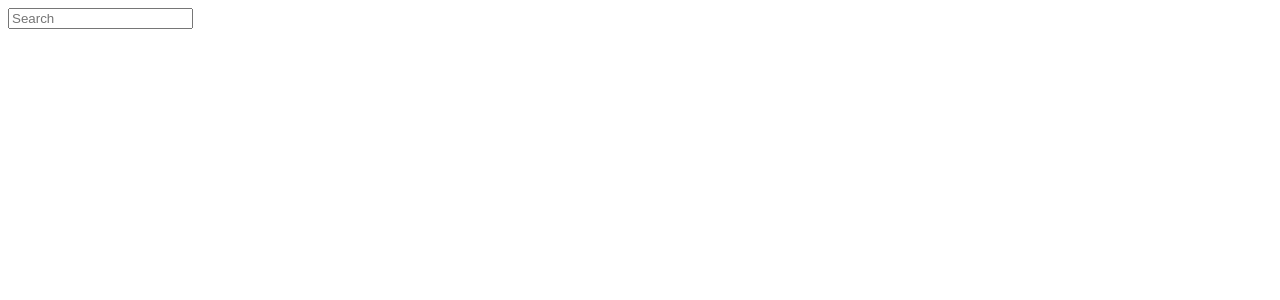
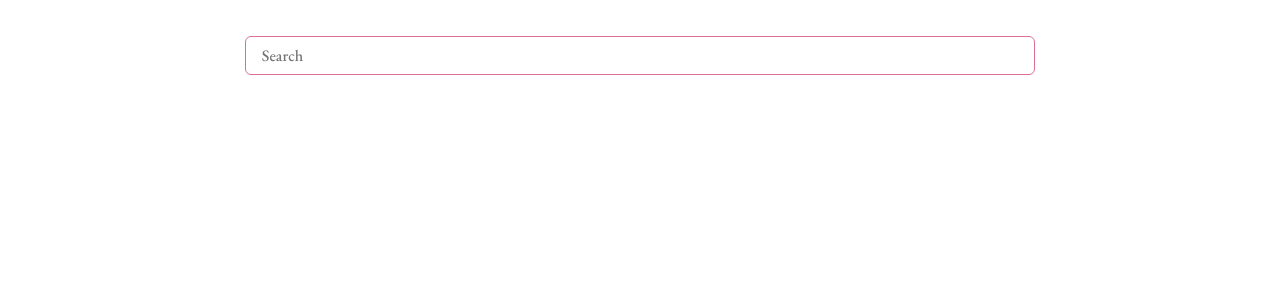
Before and after one commit to hassanShakur/unsplashify, a React (Create React App) app: page / in a window 1280 px wide. Shown: the top 300 px of the page. Built offline with nearby package versions, Linux system fonts and the light colour scheme.

Commit message:
Complete V1

```diff
--- a/package.json
+++ b/package.json
@@ -11,6 +11,7 @@
     "react-dom": "^18.2.0",
     "react-icons": "^4.7.1",
     "react-scripts": "5.0.1",
+    "react-spinners": "^0.13.8",
     "tailwindcss": "^3.2.4",
     "web-vitals": "^2.1.4"
   },
--- a/src/App.css
+++ b/src/App.css
@@ -1,3 +1,48 @@
 /* @tailwind base;
 @tailwind components;
 @tailwind utilities; */
+
+@import url('https://fonts.googleapis.com/css2?family=EB+Garamond:ital,wght@0,500;1,500&display=swap');
+
+* {
+  padding: 0;
+  margin: 0;
+  box-sizing: border-box;
+}
+
+body {
+  padding: 1rem;
+  font-family: 'EB Garamond', serif;
+  margin: 0 auto;
+  max-width: 1200px;
+}
+
+form {
+  margin: 1rem;
+  padding: 0.3rem;
+  display: grid;
+  place-items: center;
+}
+
+form input {
+  padding: 0.5rem 1rem;
+  border-radius: 5px;
+  outline: 1px solid palevioletred;
+  border: none;
+  width: 70%;
+  font-size: medium;
+  font-weight: 500;
+  font-family: 'EB Garamond', serif;
+}
+
+.container {
+  display: grid;
+  grid-template-columns: repeat(auto-fill, minmax(230px, 1fr));
+  grid-auto-rows: 20px;
+  gap: 0 10px;
+}
+
+.image-div img {
+  width: 230px;
+  border-radius: 0.3rem;
+}
--- a/src/App.js
+++ b/src/App.js
@@ -3,18 +3,29 @@ import './App.css';
 import ImageList from './components/ImageList';
 import InputForm from './components/InputForm';
 import fetchImages from './helpers/FetchImages';
+import { ClockLoader } from 'react-spinners';
 
 function App() {
   const [resultImages, setResultImages] = useState([]);
+  const [isLoading, setIsLoading] = useState(false);
 
   const handleFormSubmit = async (keywords) => {
+    setIsLoading(true);
     const { data } = await fetchImages(keywords);
     setResultImages(data.results);
+    setIsLoading(false);
   };
+
+  if (isLoading) return;
+
   return (
     <div className=''>
       <InputForm onFormSubmit={handleFormSubmit} />
-      <ImageList images={resultImages} />
+      {isLoading ? (
+        <ClockLoader />
+      ) : (
+        <ImageList images={resultImages} />
+      )}
     </div>
   );
 }
--- /dev/null
+++ b/src/components/ImageCard.js
@@ -0,0 +1,34 @@
+import React, { useRef, useState } from 'react';
+import { useEffect } from 'react';
+
+const ImageCard = (props) => {
+  const { urls, description } = props.image;
+  const [imageSpan, setImageSpan] = useState(0);
+
+  const setGridSpan = () => {
+    const height = imageRef.current.clientHeight;
+    setImageSpan(Math.ceil(height / 20) + 1);
+  };
+
+  const imageRef = useRef();
+
+  useEffect(() => {
+    imageRef.current.addEventListener('load', setGridSpan);
+  }, [imageRef]);
+
+  return (
+    <div
+      className='image-div'
+      style={{ gridRowEnd: `span ${imageSpan}` }}
+    >
+      <img
+        ref={imageRef}
+        className='image'
+        src={urls.regular}
+        alt={description}
+      />
+    </div>
+  );
+};
+
+export default ImageCard;
--- a/src/components/ImageList.js
+++ b/src/components/ImageList.js
@@ -1,12 +1,12 @@
 import React from 'react';
+import ImageCard from './ImageCard';
 
 const ImageList = ({ images }) => {
   const imagesHtml = images.map((image) => {
-    const {id, urls, description} = image;
-    return <img key={id} src={urls.regular} alt={description} />;
+    return <ImageCard key={image.id} image={image} />;
   });
 
-  return <div>{imagesHtml}</div>;
+  return <div className='container'>{imagesHtml}</div>;
 };
 
 export default ImageList;
```
Also changed, not shown: 1 other file (tests, documents, lock files or other folders).
